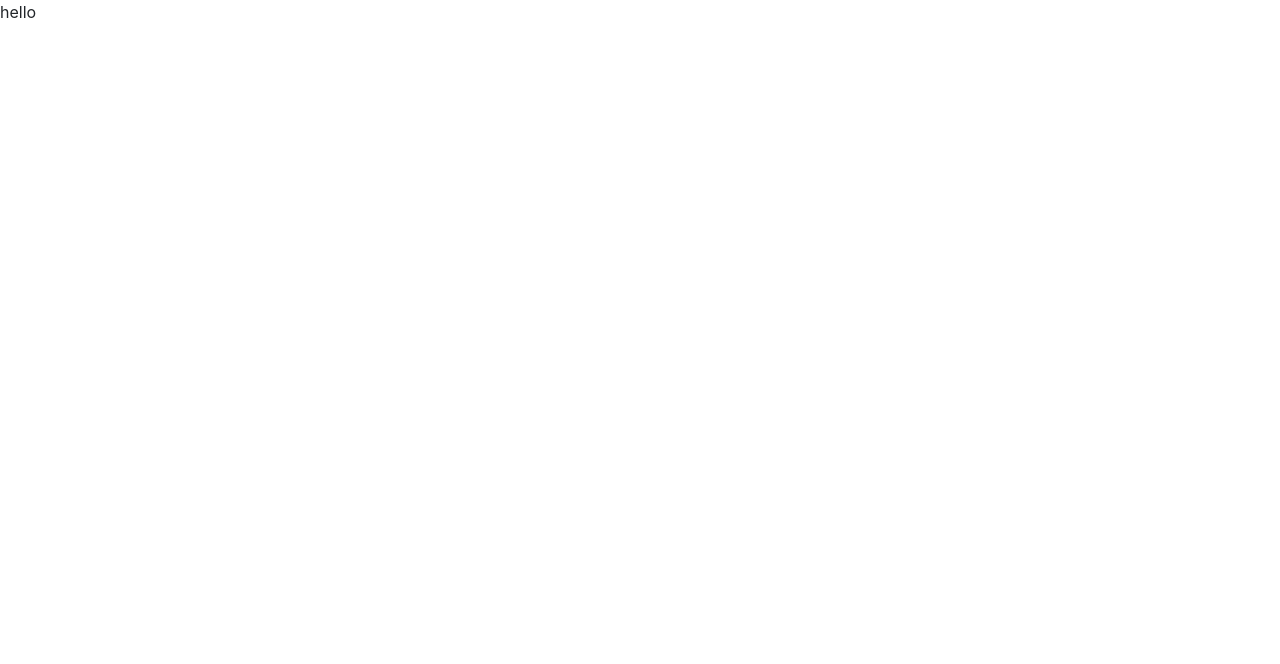
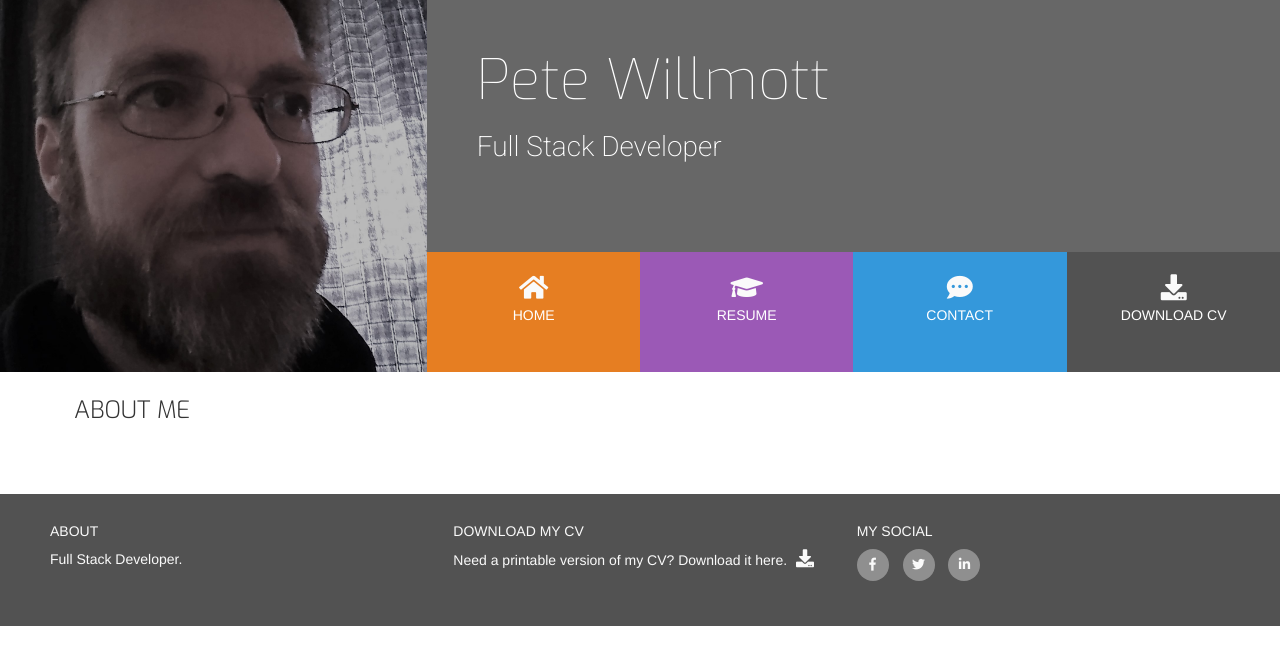
Before and after one commit to PeteWillmott/resume, a plain HTML site: page index.html in a window 1280 px wide. Drawn offline with nearby package versions, Linux system fonts and the light colour scheme.

Commit message:
created personal section basic structure and three reasons heading

```diff
--- a/assets/css/style.css
+++ b/assets/css/style.css
@@ -0,0 +1,194 @@
+@import url('https://fonts.googleapis.com/css?family=Roboto:100,200,300,400,500,600,700|Exo:100,200,300,400,500,600,700');
+
+/*----------------------------------------------- COLOURS --*/
+
+.bg-colour-name-title {
+    background-color: #676767;
+}
+
+.bg-colour-three-reasons {
+    background-color: #fff;
+}
+
+.ui-menu-colour-home {
+    background-color: #e67e22;
+}
+
+.ui-menu-colour-resume {
+    background-color: #9b59b6;
+}
+
+.ui-menu-colour-contact {
+    background-color: #3498db;
+}
+
+.ui-menu-colour-download {
+    background-color: #525252;
+}
+
+/*----------------------------------------------- SPECIAL PADDINGS, MARGINS AND TEXT --*/
+
+h1, h2, h3, h4 {
+    margin: 0;
+}
+
+.uppercase {
+    text-transform: uppercase;
+}
+
+.inline-block {
+    display: inline-block;
+}
+
+.section-column {
+    padding: 0 30px 30px;
+    float: none;
+    display: table-cell
+}
+
+.row-table {
+    display: table;
+}
+
+.section-heading {
+    font-family: "Exo", sans-serif;
+    font-weight: 300;
+    margin-top: 25px;
+    margin-bottom: 40px;
+}
+
+/*----------------------------------------------- HEADING AND NAV --*/
+
+header {
+    margin: 0;
+}
+
+.heading {
+    margin-left: 50px;
+}
+
+.logo {
+    background: url("../images/petewillmott.jpg");
+    background-position: center;
+    background-repeat: no-repeat;
+    background-size: cover;
+    min-height: 372px;
+    transition: all .5s ease-in-out;
+    -moz-transition: all .5s ease-in-out;
+    -webkit-transition: all .5s ease-in-out;
+    -o-transition: all .5s ease-in-out;
+}
+
+.name {
+    font-family: "Exo", sans-serif;
+    font-weight: 100;
+    font-size: 56px;
+    margin-top: 50px;
+    color: #fff;
+}
+
+.title {
+    font-family: "Roboto", sans-serif;
+    font-weight: 200;
+    font-size: 28px;
+    margin-top: 20px;
+    margin-bottom: 90px;
+    color: #fff;
+}
+
+#nav {
+    margin: 0;
+}
+
+#nav li {
+    padding: 0;
+}
+
+.menu-item {
+    height: 120px;
+    text-align: center;
+    padding: 0;
+}
+
+.menu-item a {
+    width: 100%;
+    text-decoration: none;
+    color: #fff;
+    height: 120px;
+}
+
+.menu-item a i {
+    padding-top: 22px;
+    display: block;
+    color: #fafafa;
+    font-size: 26px;
+}
+
+.menu-item span {
+    display: block;
+    width: 100%;
+    padding-top: 5px;
+    text-align: center;
+    text-transform: uppercase;
+    font-size: 14px;
+    font-weight: 300;
+}
+
+/*----------------------------------------------- HOVER CSS --*/
+
+.hvr-sweep-to-bottom:before {
+    background: rgba(0, 0, 0, 0.2);
+    height: 120px;
+}
+
+/*----------------------------------------------- FOOTER --*/
+
+footer {
+    background-color: #525252;
+    color: #fafafa;
+    min-height: 120px;
+    margin:0;
+}
+
+footer .cv-pdf i {
+    color: #fafafa;
+    text-align: center;
+    font-size: 18px;
+    padding-left: 5px;
+}
+
+footer .cv-pdf i:hover {
+    color: #e84610;
+    transition: all 0.35s ease-in-out;
+    -moz-transition: all 0.35s ease-in-out;
+    -webkit-transition: all 0.35s ease-in-out;
+    -o-transition: all 0.35s ease-in-out;
+}
+
+.social-links {
+    padding-bottom: 15px;
+}
+
+.social-links li a i {
+    width: 32px;
+    height: 32px;
+    padding: 12px 0;
+    border-radius: 50%;
+    font-size: 13px;
+    line-height: 7px;
+    text-align: center;
+    color: #fafafa;
+    background: #8f8f8f;
+    transition: all 0.35s ease-in-out;
+    -moz-transition: all 0.35s ease-in-out;
+    -webkit-transition: all 0.35s ease-in-out;
+    -o-transition: all 0.35s ease-in-out;
+}
+
+.social-links li a i:hover {
+    background: #e84610;
+}
+
+#footer-details {
+    margin: 20px;
+}
--- a/index.html
+++ b/index.html
@@ -1,27 +1,100 @@
 <!DOCTYPE html>
 <html lang="en">
+
 <head>
     <meta charset="UTF-8">
     <meta name="viewport" content="width=device-width, initial-scale=1.0">
     <meta http-equiv="X-UA-Compatible" content="ie=edge">
-    <link rel="stylesheet" href="https://stackpath.bootstrapcdn.com/bootstrap/4.1.0/css/bootstrap.min.css" integrity="sha384-9gVQ4dYFwwWSjIDZnLEWnxCjeSWFphJiwGPXr1jddIhOegiu1FwO5qRGvFXOdJZ4" crossorigin="anonymous">
+    <link rel="stylesheet" href="https://maxcdn.bootstrapcdn.com/bootstrap/3.3.7/css/bootstrap.min.css" integrity="sha384-BVYiiSIFeK1dGmJRAkycuHAHRg32OmUcww7on3RYdg4Va+PmSTsz/K68vbdEjh4u" crossorigin="anonymous">
     <link rel="stylesheet" href="https://use.fontawesome.com/releases/v5.0.10/css/all.css" integrity="sha384-+d0P83n9kaQMCwj8F4RJB66tzIwOKmrdb46+porD/OvrJ+37WqIM7UoBtwHO6Nlg" crossorigin="anonymous">
+    <link rel="stylesheet" href="https://cdnjs.cloudflare.com/ajax/libs/hover.css/2.3.1/css/hover-min.css" type="text/css" />
     <link rel="stylesheet" href="assets/css/style.css" type="text/css" />
     <title>Document</title>
 </head>
+
 <body>
 
-    <header>
-       <p>hello</p>
+    <header class="container-fluid">
+        <div class="row">
+            <a href="index.html">
+                <div class="col-md-4 logo"></div>
+            </a>
+            <div class="col-md-8">
+                <div class="row bg-colour-name-title">
+                    <div class="heading">
+                        <h1 class="name">Pete Willmott</h1>
+                        <h2 class="title">Full Stack Developer</h2>
+                    </div>
+                </div>
+                <div class="row">
+                    <ul id="nav" class="list-inline clearfix">
+                        <li class="col-xs-6 col-sm-3 ui-menu-colour-home menu-item">
+                            <a href="#" class="hvr-sweep-to-bottom"><i class="fa fa-home" aria-hidden="true"></i><span>Home</span></a>
+                        </li>
+                        <li class="col-xs-6 col-sm-3 ui-menu-colour-resume menu-item">
+                            <a href="#" class="hvr-sweep-to-bottom"><i class="fa fa-graduation-cap" aria-hidden="true"></i><span>Resume</span></a>
+                        </li>
+                        <li class="col-xs-6 col-sm-3 ui-menu-colour-contact menu-item">
+                            <a href="#" class="hvr-sweep-to-bottom"><i class="fas fa-comment-dots"></i><span>Contact</span></a>
+                        </li>
+                        <li class="col-xs-6 col-sm-3 ui-menu-colour-download menu-item">
+                            <a href="#" class="hvr-sweep-to-bottom"><i class="fa fa-download" aria-hidden="true"></i><span>Download CV</span></a>
+                        </li>
+                    </ul>
+                </div>
+            </div>
+        </div>
     </header>
 
-    <section>
-
+    <section class="container-fluid">
+        <div class="row row-table">
+            <div class="col-xs-12 col-sm-12 col-md-8 bg-colour-three-reasons section-column">
+                <div class="row">
+                    <div class="col-md-12">
+                        <h3 class="section-heading uppercase">about me</h3>
+                    </div>
+                </div>
+            </div>
+        </div>
     </section>
 
-    <footer>
-
+    <footer class="container-fluid">
+        <div id="footer-details" class="row">
+            <div class="col-sm-4">
+                <h5 class="uppercase general-sub">About</h5>
+                <p class="inline-block">Full Stack Developer.</p>
+            </div>
+            <div class="col-sm-4">
+                <h5 class="uppercase general-sub">Download My CV</h5>
+                <p class="inline-block">Need a printable version of my CV? Download it here.
+                    <a href="#" class="cv-pdf">
+                        <i class="fa fa-download" aria-hidden="true"></i>
+                    </a>
+                </p>
+            </div>
+            <div class="col-sm-4">
+                <h5 class="uppercase general-sub">My Social</h5>
+                <ul class="list-inline social-links">
+                    <li>
+                        <a target="_blank" href="#">
+                            <i class="fab fa-facebook-f"></i>
+                        </a>
+                    </li>
+                    <li>
+                        <a target="_blank" href="#">
+                            <i class="fab fa-twitter"></i>
+                        </a>
+                    </li>
+                    <li>
+                        <a target="_blank" href="#">
+                            <i class="fab fa-linkedin-in"></i>
+                        </a>
+                    </li>
+                </ul>
+            </div>
+        </div>
     </footer>
 
 </body>
+
 </html>
```
Also changed, not shown: assets/images/petewillmott.jpg (added).
